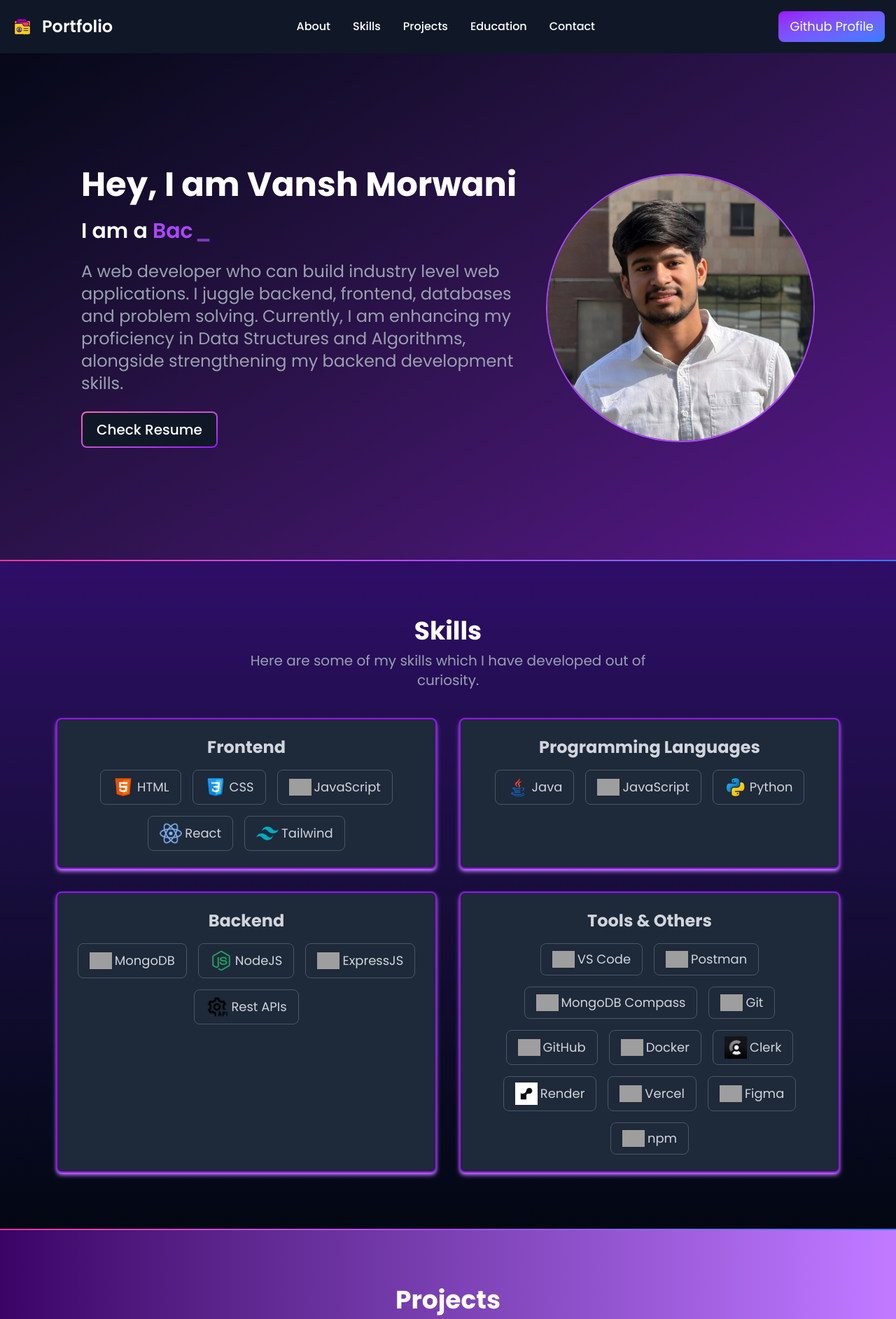
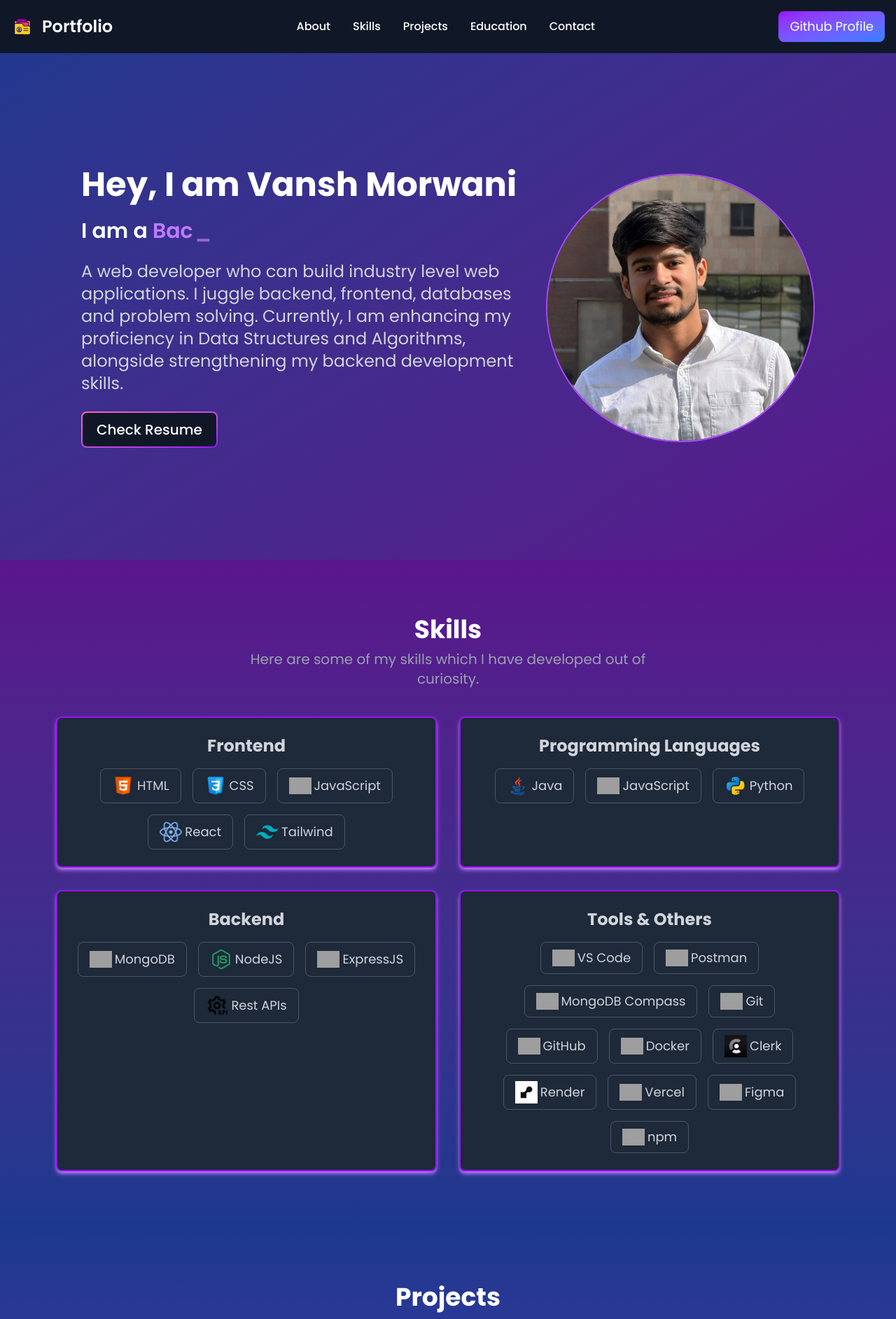
Before and after one commit to vansh-vm04/portfolio-website, a React (Vite) app: page / in a window 1280 px wide. Shown: the top 1885 px of the page at 70% size. Built offline with nearby package versions, Linux system fonts and the light colour scheme; grey boxes are pictures that could not be loaded.

Commit message:
theme change

```diff
--- a/src/App.jsx
+++ b/src/App.jsx
@@ -14,13 +14,9 @@ function App() {
     <>
       <Navbar></Navbar>
       <About></About>
-      <div className="h-0.5 bg-gradient-to-r from-pink-500 via-purple-500 to-blue-500  shadow-lg" />
       <Skills></Skills>
-      <div className="h-0.5 bg-gradient-to-r from-pink-500 via-purple-500 to-blue-500  shadow-lg" />
       <Projects></Projects>
-      <div className="h-0.5 bg-gradient-to-r from-pink-500 via-purple-500 to-blue-500  shadow-lg" />
       <Education></Education>
-      <div className="h-0.5 bg-gradient-to-r from-pink-500 via-purple-500 to-blue-500  shadow-lg" />
       <Contact></Contact>
       <Footer></Footer>
       <Analytics />
--- a/src/components/EducationCard.jsx
+++ b/src/components/EducationCard.jsx
@@ -2,7 +2,7 @@ import React from "react";
 
 const EducationCard = ({ edu }) => {
   return (
-    <div key={edu.index} className="bg-gray-900 p-6 md:px-36 hover:-translate-y-0.5 hover:duration-150 hover:scale-103 gap-4 flex flex-col rounded-xl hover:shadow-lg shadow-md shadow-purple-900">
+    <div key={edu.index} className="bg-gray-900 p-6 md:px-36 hover:-translate-y-0.5 hover:duration-500 hover:transform-3d hover:ease-in hover:scale-105 gap-4 flex flex-col rounded-xl hover:shadow-lg shadow-md shadow-purple-900">
         <div className="flex gap-2 items-center">
         <img className="w-10 h-10 rounded-full" src={edu.image} alt="" />
         <h3 className="text-xl font-semibold text-purple-400">{edu.institution}</h3>
--- a/src/components/sections/About.jsx
+++ b/src/components/sections/About.jsx
@@ -15,7 +15,7 @@ const About = () => {
           ease: "easeInOut",
         }}
         viewport={{ once: true }}
-        className="pt-36 px-4 min-h-screen pb-[64px] w-full bg-gradient-to-br from-gray-950 to-purple-900 flex flex-col-reverse lg:flex-row items-center justify-center gap-10"
+        className="pt-36 px-4 min-h-screen pb-[64px] w-full bg-gradient-to-br from-blue-900 to-purple-900 flex flex-col-reverse lg:flex-row items-center justify-center gap-10"
       >
         {/* Text Content */}
         <div className="flex flex-col gap-6 w-full md:w-2/3 lg:w-1/2 text-center lg:text-left">
@@ -28,7 +28,7 @@ const About = () => {
 
           <span className="text-2xl sm:text-3xl font-semibold text-white">
             I am a{" "}
-            <span className="text-2xl sm:text-3xl font-semibold text-purple-500">
+            <span className="text-2xl sm:text-3xl font-semibold text-purple-400">
               <Typewriter
                 words={[
                   "Web Developer",
@@ -46,7 +46,7 @@ const About = () => {
             </span>
           </span>
 
-          <span className="text-gray-400 text-lg sm:text-2xl">
+          <span className="text-gray-300 text-lg sm:text-2xl">
             A web developer who can build industry level web applications. I
             juggle backend, frontend, databases and problem solving. Currently,
             I am enhancing my proficiency in Data Structures and Algorithms,
--- a/src/components/sections/Contact.jsx
+++ b/src/components/sections/Contact.jsx
@@ -38,7 +38,7 @@ const Contact = () => {
   return (
     <div
       id="contact"
-      className="w-full pt-20 pb-20 px-4 bg-gradient-to-t to-purple-900 from-fuchsia-950 flex flex-col items-center"
+      className="w-full pt-20 pb-20 px-4 bg-gradient-to-b to-purple-900 from-blue-900 flex flex-col items-center"
     >
       <span className="text-3xl sm:text-4xl poppins-bold text-white mb-2">
         Contact Me
--- a/src/components/sections/Education.jsx
+++ b/src/components/sections/Education.jsx
@@ -32,16 +32,16 @@ const Education = () => {
   return (
     <div
       id="education"
-      className="w-full pt-20 pb-20 px-4 bg-gray-900 flex flex-col items-center"
+      className="w-full pt-20 pb-20 px-4 bg-gradient-to-b from-purple-700 to-blue-900 flex flex-col items-center"
     >
       <span className="text-3xl sm:text-4xl poppins-bold text-white mb-2">
         Education
       </span>
-      <span className="text-gray-400 text-base sm:text-xl text-center max-w-xl mb-10">
+      <span className="text-gray-200 text-base sm:text-xl text-center max-w-xl mb-10">
         My education journey.
       </span>
 
-      <div className="flex flex-col gap-8">
+      <div className="flex flex-col gap-4">
       {educationData.map(edu=>(
         <EducationCard key={edu.index} edu={edu}/>
       ))}
--- a/src/components/sections/Projects.jsx
+++ b/src/components/sections/Projects.jsx
@@ -5,7 +5,7 @@ const Projects = () => {
   return (
     <div
       id="projects"
-      className="w-full pt-20 pb-20 px-4 bg-gradient-to-r from-purple-950 to-purple-400 flex flex-col items-center"
+      className="w-full pt-20 pb-20 px-4 bg-gradient-to-b from-blue-900 to-purple-700 flex flex-col items-center"
     >
       <span className="text-3xl sm:text-4xl poppins-bold text-white mb-2">
         Projects
--- a/src/components/sections/Skills.jsx
+++ b/src/components/sections/Skills.jsx
@@ -71,7 +71,7 @@ const Skills = () => {
   ];
 
   return (
-    <div id="skills"  className="w-full pt-20 pb-20 px-4 bg-gradient-to-t to-violet-950 from-gray-950 flex flex-col items-center">
+    <div id="skills"  className="w-full pt-20 pb-20 px-4 bg-gradient-to-b to-blue-900 from-purple-900 flex flex-col items-center">
       <span
 
         className="text-3xl sm:text-4xl poppins-bold text-white mb-2"
```
